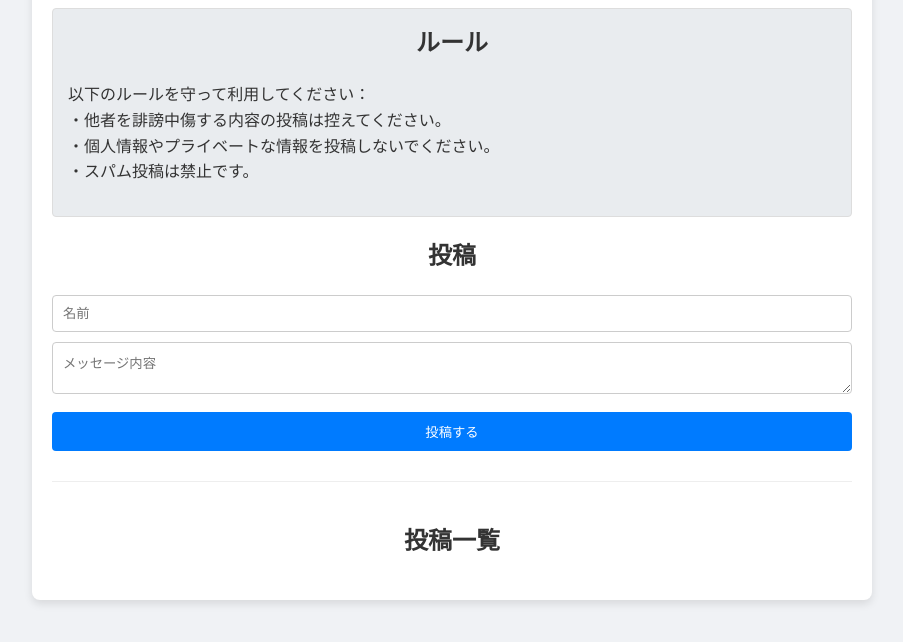
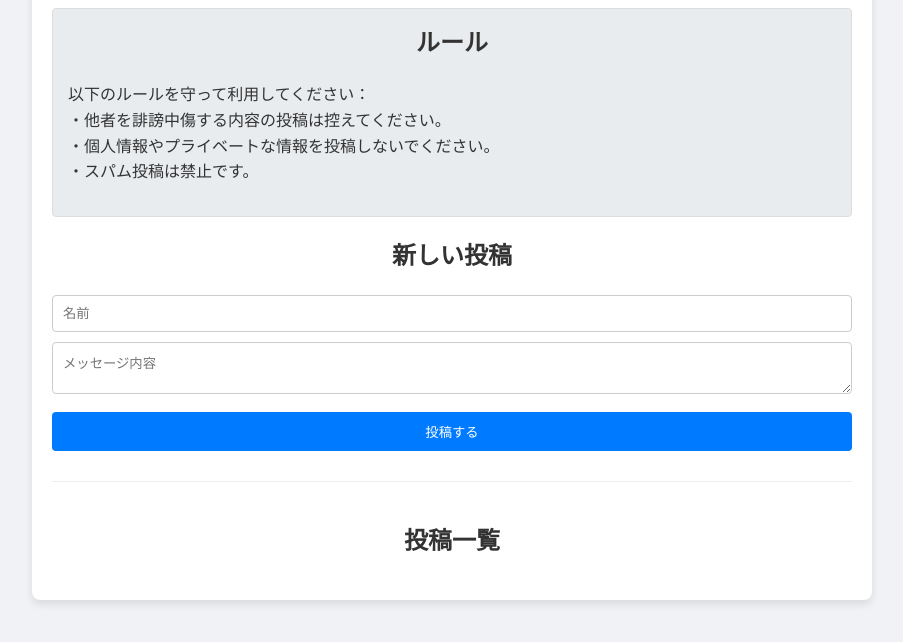
Before and after one commit to yuzu875641/yukibbs-server, a plain HTML site: page static/index.html in a window 1280 px wide. Shown: the part 126-768 px from the top of the page, without its empty margins (188-1091 px from the left). Drawn offline with Linux system fonts and the light colour scheme; no server answers.

Commit message:
Update index.html

```diff
--- a/static/index.html
+++ b/static/index.html
@@ -20,7 +20,7 @@
         </div>
 
         <div class="post-form">
-            <h2>投稿</h2>
+            <h2>新しい投稿</h2>
             <input type="text" id="author-input" placeholder="名前">
             <textarea id="message-input" placeholder="メッセージ内容"></textarea>
             <button id="post-button">投稿する</button>
```
